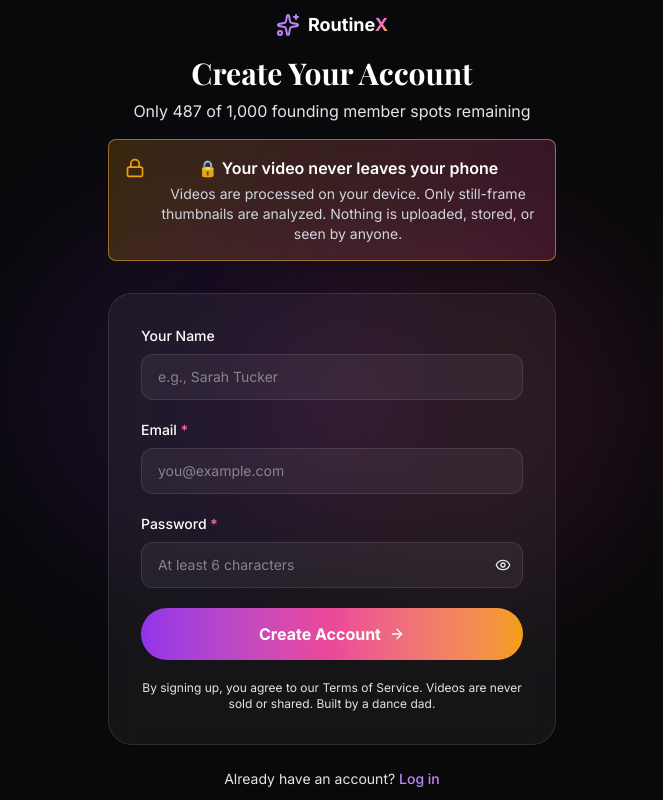
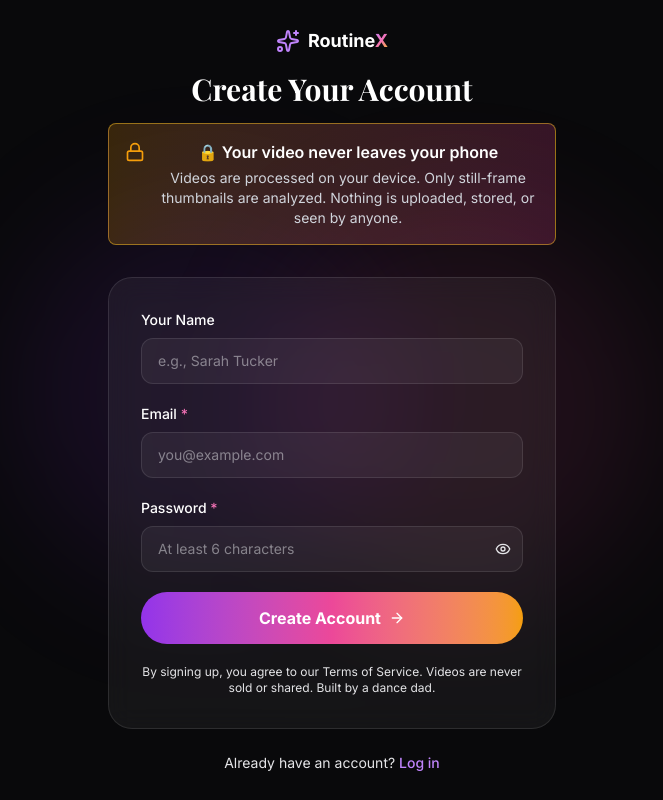
Before and after one commit to theshauntucker/legendary-spork, a Next.js app: page /signup in a window 1280 px wide. Shown: the whole page, without its empty margins (308-971 px from the left). Built offline with nearby package versions, Linux system fonts and the light colour scheme; no server answers.

Commit message:
Remove fake founding member spot counters

```diff
--- a/src/app/signup/page.tsx
+++ b/src/app/signup/page.tsx
@@ -105,7 +105,7 @@ export default function SignupPage() {
             Create Your Account
           </h1>
           <p className="mt-2 text-surface-200">
-            Only 487 of 1,000 founding member spots remaining
+
           </p>
           <div className="mt-4">
             <UploadTrustBadge />
--- a/src/components/Footer.tsx
+++ b/src/components/Footer.tsx
@@ -39,7 +39,7 @@ export default function Footer() {
             </div>
 
             <p className="mt-6 text-sm text-surface-200">
-              Only <span className="text-white font-semibold">153</span> of 500 founding member spots remaining.
+
               <br />
               Founding members get 1 analysis included with signup.
             </p>
--- a/src/components/Hero.tsx
+++ b/src/components/Hero.tsx
@@ -166,7 +166,7 @@ export default function Hero() {
           <div className="flex items-center gap-2">
             <Users className="h-4 w-4 text-primary-400" />
             <span>
-              <span className="text-white font-semibold">487</span> of 1,000 founding member spots remaining
+
             </span>
           </div>
           <div className="hidden sm:block h-4 w-px bg-surface-800" />
```
